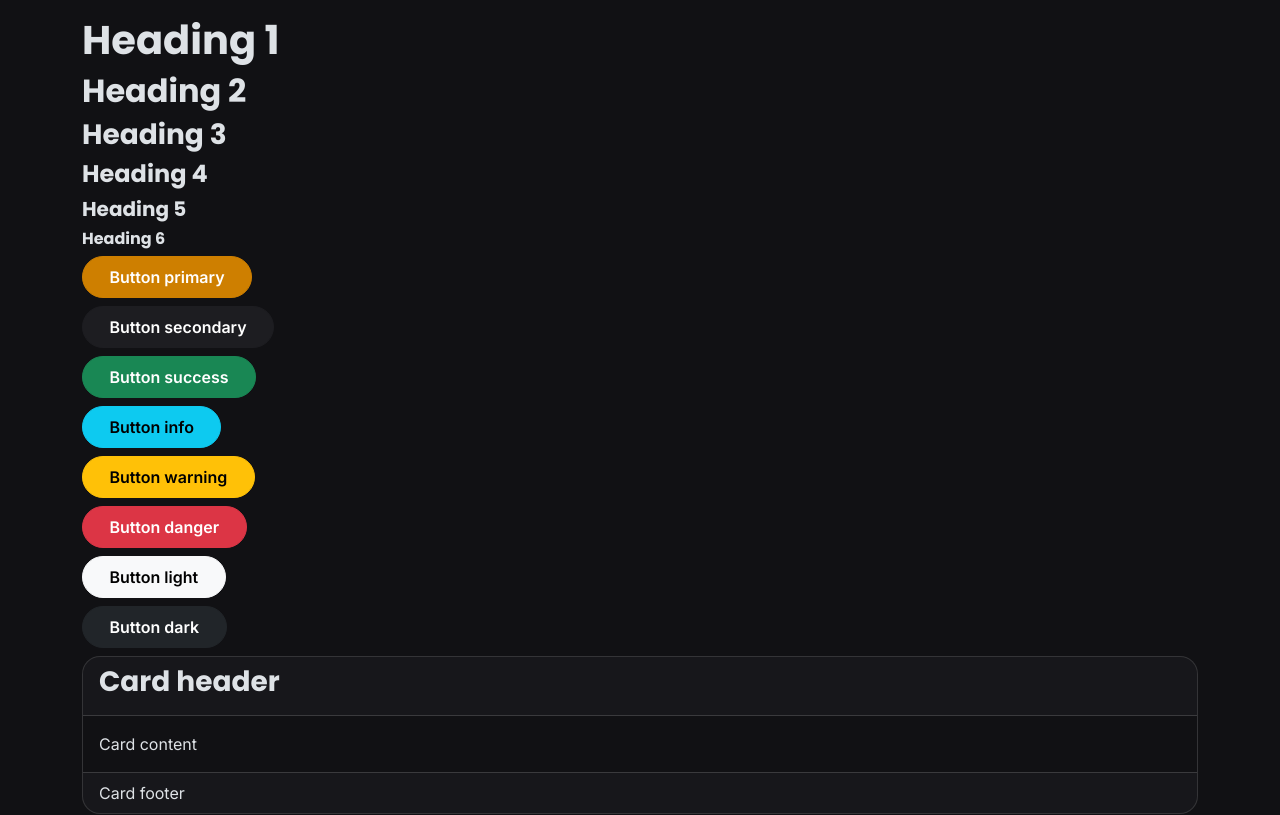
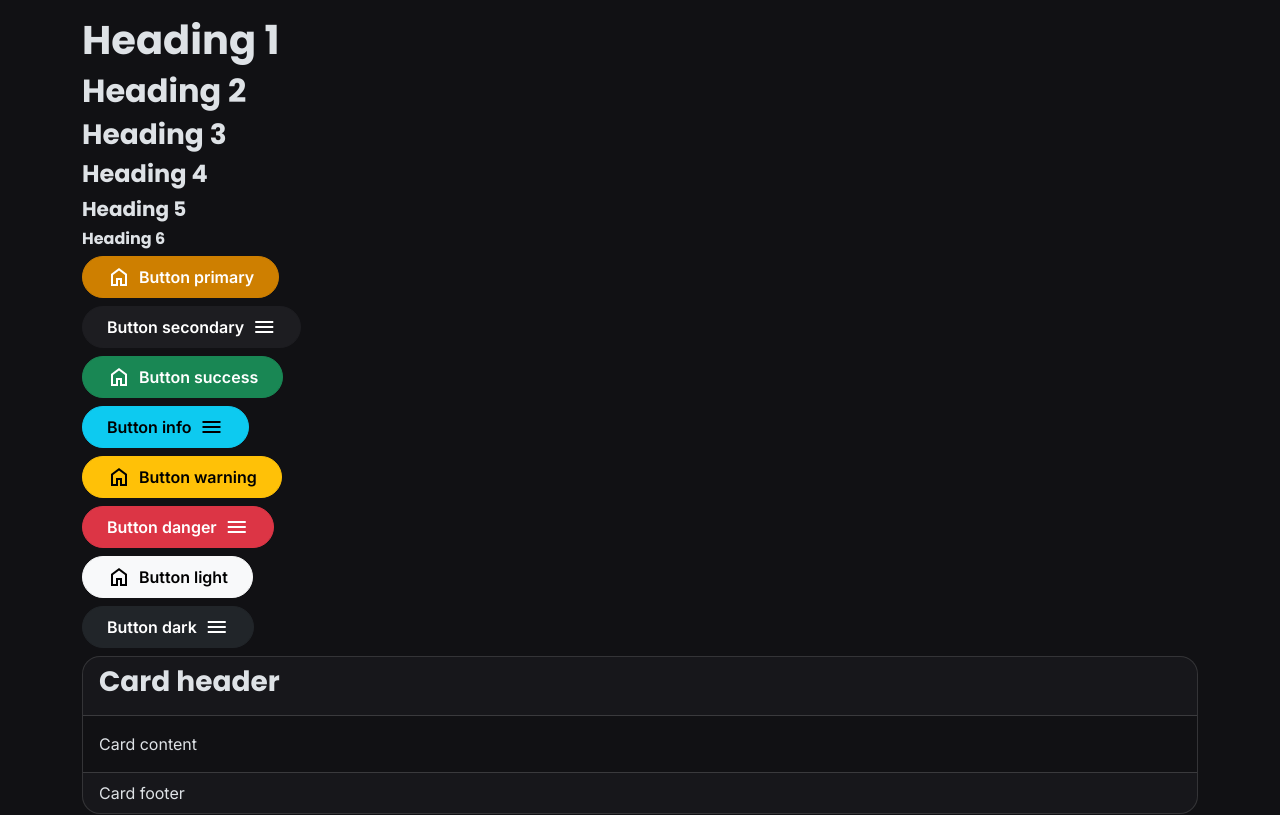
Before and after one commit to wsei-video/video-platform, a Vue app in the folder video-web-client/: page / in a window 1280 px wide. Shown: the top 815 px of the page. Built offline with nearby package versions, Linux system fonts and the light colour scheme.

Commit message:
Add button component (#18)

```diff
--- a/video-web-client/index.html
+++ b/video-web-client/index.html
@@ -15,6 +15,10 @@
       rel="stylesheet"
       href="https://fonts.googleapis.com/css2?family=Poppins:ital,wght@0,100;0,200;0,300;0,400;0,500;0,600;0,700;0,800;0,900;1,100;1,200;1,300;1,400;1,500;1,600;1,700;1,800;1,900&display=swap"
     />
+    <link
+      rel="stylesheet"
+      href="https://fonts.googleapis.com/css2?family=Material+Symbols+Sharp:FILL@1"
+    />
   </head>
   <body data-bs-theme="dark">
     <div id="app"></div>
--- a/video-web-client/src/App.vue
+++ b/video-web-client/src/App.vue
@@ -1,5 +1,7 @@
 <script setup lang="ts">
 import { RouterView } from 'vue-router'
+import AppIcon from './components/ui/AppIcon.vue'
+import AppButton from './components/ui/AppButton.vue'
 
 const variants = ['primary', 'secondary', 'success', 'info', 'warning', 'danger', 'light', 'dark']
 </script>
@@ -13,8 +15,12 @@ const variants = ['primary', 'secondary', 'success', 'info', 'warning', 'danger'
     <h5>Heading 5</h5>
     <h6>Heading 6</h6>
 
-    <div v-for="variant in variants" class="pb-2" :key="variant">
-      <button :class="['btn', `btn-${variant}`]">Button {{ variant }}</button>
+    <div v-for="(variant, index) in variants" class="pb-2" :key="variant">
+      <AppButton :variant="variant">
+        <AppIcon v-if="index % 2 === 0" name="home" />
+        <span>Button {{ variant }}</span>
+        <AppIcon v-if="index % 2 === 1" name="menu" />
+      </AppButton>
     </div>
 
     <div class="card">
--- /dev/null
+++ b/video-web-client/src/components/ui/AppButton.vue
@@ -0,0 +1,37 @@
+<script setup lang="ts">
+export type ButtonVariant =
+  | 'primary'
+  | 'secondary'
+  | 'success'
+  | 'danger'
+  | 'warning'
+  | 'info'
+  | 'light'
+  | 'dark'
+
+const {
+  variant = 'primary',
+  disabled = false,
+  outline = false,
+} = defineProps<{
+  variant?: string
+  disabled?: boolean
+  outline?: boolean
+}>()
+</script>
+
+<template>
+  <button
+    :class="[
+      'btn',
+      disabled ? 'disabled' : '',
+      outline ? `btn-outline-${variant}` : `btn-${variant}`,
+    ]"
+    :disabled="disabled"
+    class="d-inline-flex align-items-center gap-2"
+  >
+    <slot />
+  </button>
+</template>
+
+<style scoped></style>
--- /dev/null
+++ b/video-web-client/src/components/ui/AppIcon.vue
@@ -0,0 +1,7 @@
+<script setup lang="ts">
+const { name } = defineProps<{ name: string }>()
+</script>
+
+<template>
+  <span class="material-symbols-sharp">{{ name }}</span>
+</template>
--- a/video-web-client/src/styles/bootstrap/_variables.scss
+++ b/video-web-client/src/styles/bootstrap/_variables.scss
@@ -4,7 +4,7 @@ $body-bg-dark: #111114;
 $border-radius: 18px;
 $btn-border-radius: 1.75em;
 $btn-font-weight: 600;
-$btn-padding-x: 1.65em;
+$btn-padding-x: 1.5em;
 $btn-padding-y: 0.5em;
 $input-placeholder-color: #aaaaaa;
 
```
